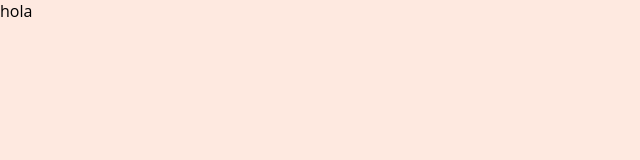
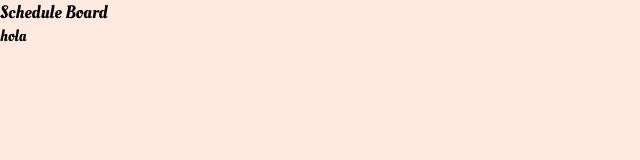
Before and after one commit to AdrianValladaresDiaz/ScheduleBoard-Front, a Next.js app: page / in a window 1280 px wide. Shown: the top 160 px of the page, without its empty margins (0-640 px from the left). Built offline with nearby package versions, Linux system fonts and the light colour scheme.

Commit message:
added title tonav bar

```diff
--- a/components/Layout/Layout.tsx
+++ b/components/Layout/Layout.tsx
@@ -1,6 +1,7 @@
 import Head from "next/head";
 import { FunctionComponent } from "react";
 import styled from "styled-components";
+import NavigationBar from "../NavigationBar/NavigationBar";
 
 const Background = styled.div`
   position: fixed;
@@ -21,6 +22,7 @@ const Layout: FunctionComponent = ({ children }: any) => {
         <link rel="icon" href="/favicon.png" />
       </Head>
       <Background />
+      <NavigationBar />
       {children}
     </>
   );
--- /dev/null
+++ b/components/NavigationBar/NavigationBar.tsx
@@ -0,0 +1,13 @@
+import styled from "styled-components";
+import * as textSizes from "../../styles/textSizes";
+
+const StyledLogo = styled.p`
+  font-size: ${textSizes.medium};
+  font-family: ${(props) => props.theme.logoFont};
+`;
+
+const NavigationBar = (): JSX.Element => {
+  return <StyledLogo>Schedule Board </StyledLogo>;
+};
+
+export default NavigationBar;
--- /dev/null
+++ b/pages/_document.tsx
@@ -0,0 +1,28 @@
+import { Html, Head, Main, NextScript } from "next/document";
+
+export default function Document() {
+  return (
+    <Html>
+      <Head>
+        <link
+          href="https://fonts.googleapis.com/css2?family=Inter&display=optional"
+          rel="stylesheet"
+        />
+        <link rel="preconnect" href="https://fonts.googleapis.com" />
+        <link
+          rel="preconnect"
+          href="https://fonts.gstatic.com"
+          crossOrigin="true"
+        />
+        <link
+          href="https://fonts.googleapis.com/css2?family=Montserrat&family=Oleo+Script&display=swap"
+          rel="stylesheet"
+        />
+      </Head>
+      <body>
+        <Main />
+        <NextScript />
+      </body>
+    </Html>
+  );
+}
--- a/pages/index.tsx
+++ b/pages/index.tsx
@@ -1,9 +1,14 @@
 import type { NextPage } from "next";
+import styled from "styled-components";
+
+const StyledP = styled.article`
+  font-family: ${(props) => props.theme.logoFont};
+`;
 
 const Home: NextPage = () => {
   return (
     <div>
-      <p>hola</p>
+      <StyledP>hola</StyledP>
     </div>
   );
 };
--- a/styles/defaultTheme.ts
+++ b/styles/defaultTheme.ts
@@ -1,5 +1,7 @@
 const defaultTheme = {
   background: "#fee9e0",
+  accent: "#fa8d8d",
+  logoFont: "Oleo Script",
 };
 
 export default defaultTheme;
--- /dev/null
+++ b/styles/textSizes.ts
@@ -0,0 +1 @@
+export const medium = "18px";
```
